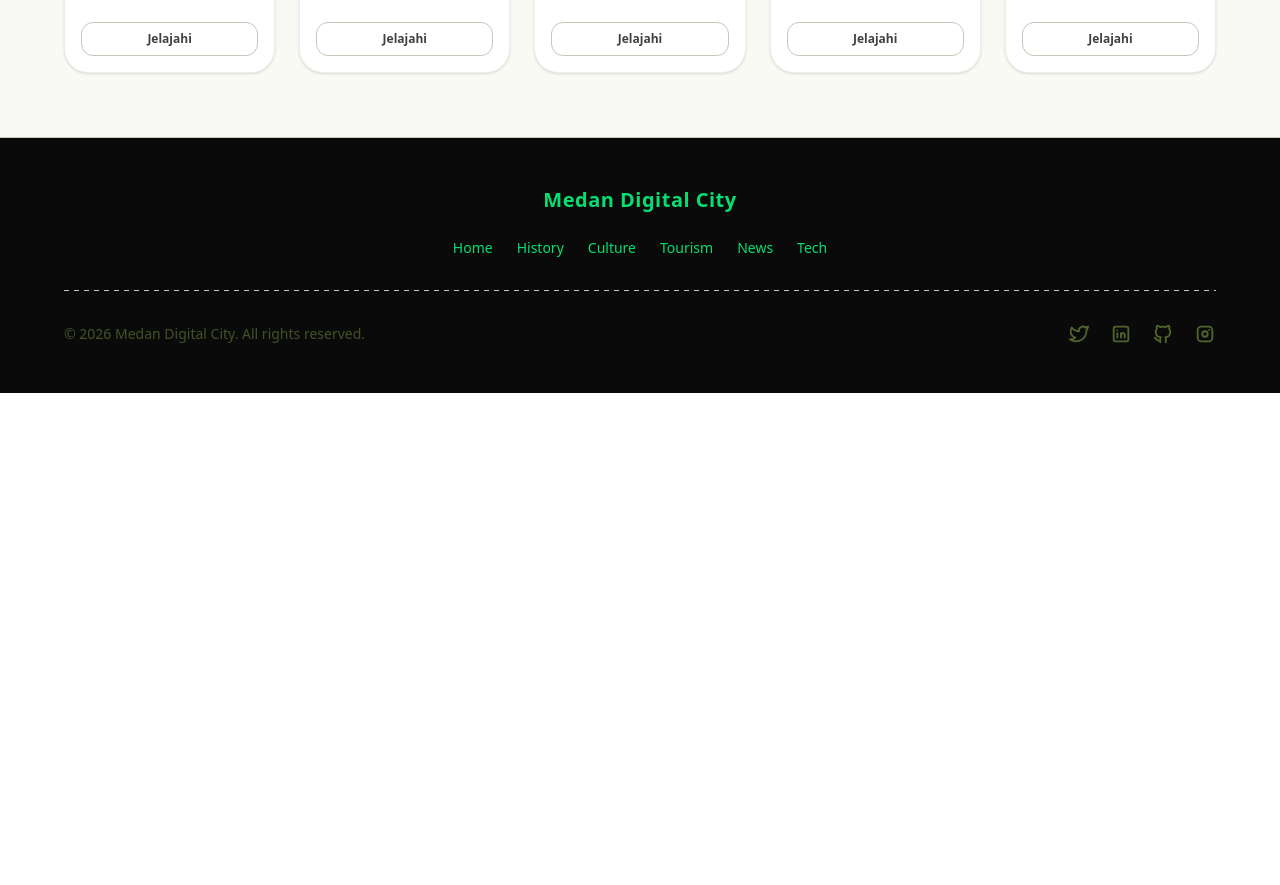
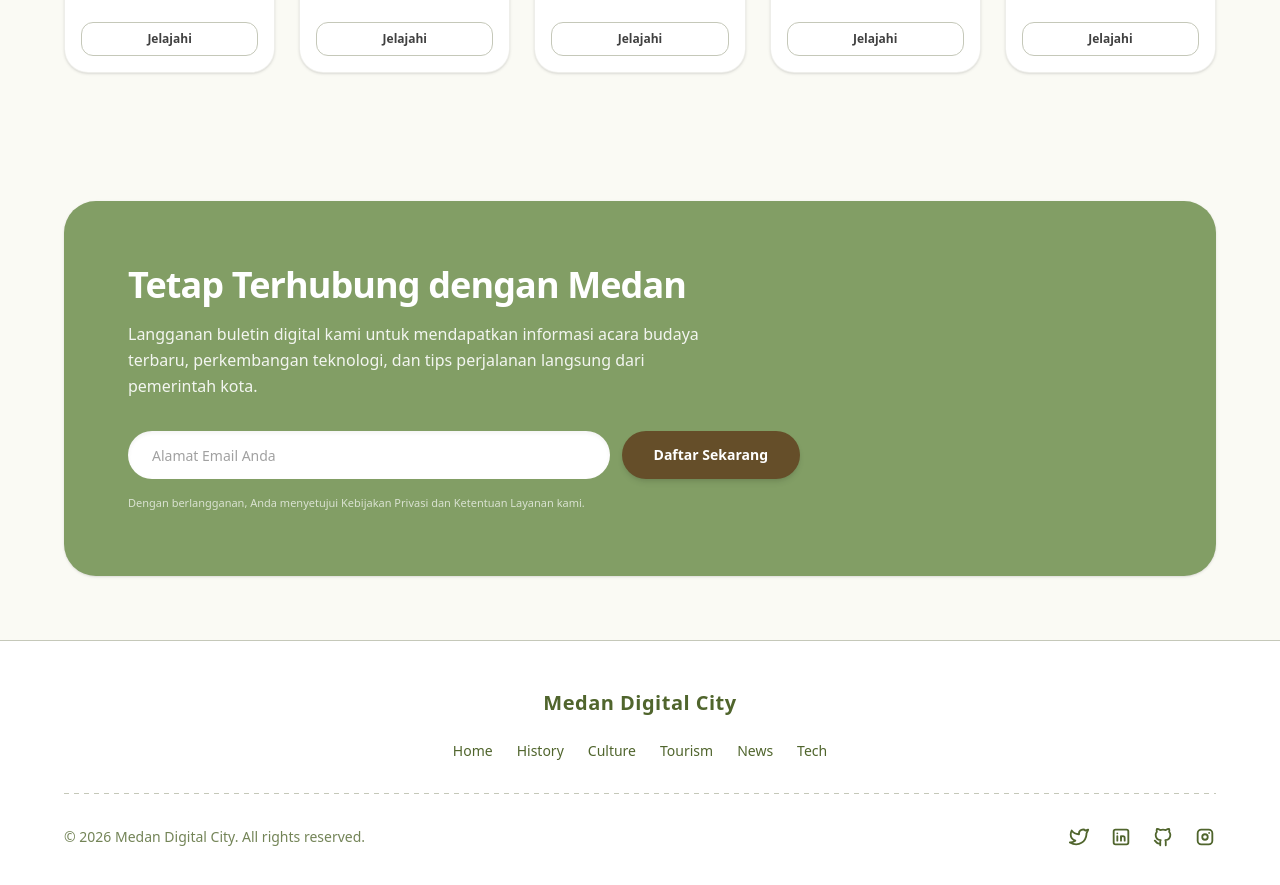
Before and after one commit to arrizarisky/medan-digital-city, a React (Vite) app: page /kontak in a window 1280 px wide. Shown: the part 3500-4385 px from the top of the page. Before the commit the page ends 3893 px from the top, so only its background shows below. Built offline with nearby package versions, Linux system fonts and the light colour scheme.

Commit message:
add section cta and fixes some design

```diff
--- /dev/null
+++ b/src/components/sections/CTA.jsx
@@ -0,0 +1,49 @@
+// src/components/sections/CTA.jsx
+import { ctaConfig } from "@/constants/ctaData";
+
+export default function CTA() {
+  return (
+    <section className="w-full bg-[#FAFAF4] py-16 px-4 md:px-8 lg:px-16">
+      <div className="mx-auto max-w-6xl">
+        {/* KARTU UTAMA CTA */}
+        <div className="relative w-full rounded-[32px] bg-[#829E65] p-8 md:p-12 lg:p-16 overflow-hidden shadow-sm">
+          {/* KONTEN UTAMA (Z-10 agar berada di atas gambar background) */}
+          <div className="relative z-10 max-w-2xl text-white">
+            <h2 className="text-3xl md:text-4xl font-bold tracking-tight mb-4">
+              {ctaConfig.title}
+            </h2>
+
+            <p className="text-sm md:text-base text-white/90 leading-relaxed mb-8 max-w-xl">
+              {ctaConfig.desc}
+            </p>
+
+            {/* FORM INPUT & TOMBOL LANGGANAN */}
+            <form
+              onSubmit={(e) => e.preventDefault()}
+              className="flex flex-col sm:flex-row gap-3 w-full mb-4"
+            >
+              <input
+                type="email"
+                required
+                placeholder={ctaConfig.placeholder}
+                className="w-full sm:flex-1 h-12 rounded-full bg-white px-6 text-sm text-neutral-800 placeholder-neutral-400 outline-none shadow-inner"
+              />
+
+              <button
+                type="submit"
+                className="h-12 shrink-0 rounded-full bg-[#654E29] hover:bg-[#523F1F] px-8 text-sm font-bold text-white transition-colors shadow-md"
+              >
+                {ctaConfig.buttonText}
+              </button>
+            </form>
+
+            {/* KETERANGAN DISCLAIMER BAWAH */}
+            <p className="text-[11px] text-white/70 leading-normal">
+              {ctaConfig.disclaimer}
+            </p>
+          </div>
+        </div>
+      </div>
+    </section>
+  );
+}
--- a/src/components/sections/Footer.jsx
+++ b/src/components/sections/Footer.jsx
@@ -4,7 +4,7 @@ export default function Footer() {
   const footerItems = navConfig.items;
 
   return (
-    <footer className="w-full bg-neutral-950 border-t border-[#C5C8B9] px-4 py-12 text-green-400">
+    <footer className="w-full bg-[#FFFFFF] border-t border-[#C5C8B9] px-4 py-12 text-[#50652D]">
       <div className="mx-auto max-w-6xl">
         {/* LOGO & LINK NAVIGASI */}
         <div className="relative flex w-full flex-col items-center justify-center text-center">
--- /dev/null
+++ b/src/constants/ctaData.js
@@ -0,0 +1,10 @@
+// src/constants/ctaData.js
+export const ctaConfig = {
+  title: "Tetap Terhubung dengan Medan",
+  desc: "Langganan buletin digital kami untuk mendapatkan informasi acara budaya terbaru, perkembangan teknologi, dan tips perjalanan langsung dari pemerintah kota.",
+  placeholder: "Alamat Email Anda",
+  buttonText: "Daftar Sekarang",
+  disclaimer:
+    "Dengan berlangganan, Anda menyetujui Kebijakan Privasi dan Ketentuan Layanan kami.",
+  // Gunakan aset gedung berformat PNG transparan/vektor yang Anda miliki
+};
--- a/src/pages/Home.jsx
+++ b/src/pages/Home.jsx
@@ -5,6 +5,7 @@ import QuickFacts from "@/components/sections/QuickFacts";
 import Destination from "@/components/sections/Destination";
 import Potential from "@/components/sections/Potential";
 import Explore from "@/components/sections/Explore";
+import CTA from "@/components/sections/Cta";
 
 export default function Home() {
   return (
@@ -15,6 +16,7 @@ export default function Home() {
       <Destination />
       <Potential />
       <Explore />
+      <CTA />
       <Footer />
     </main>
   );
```
